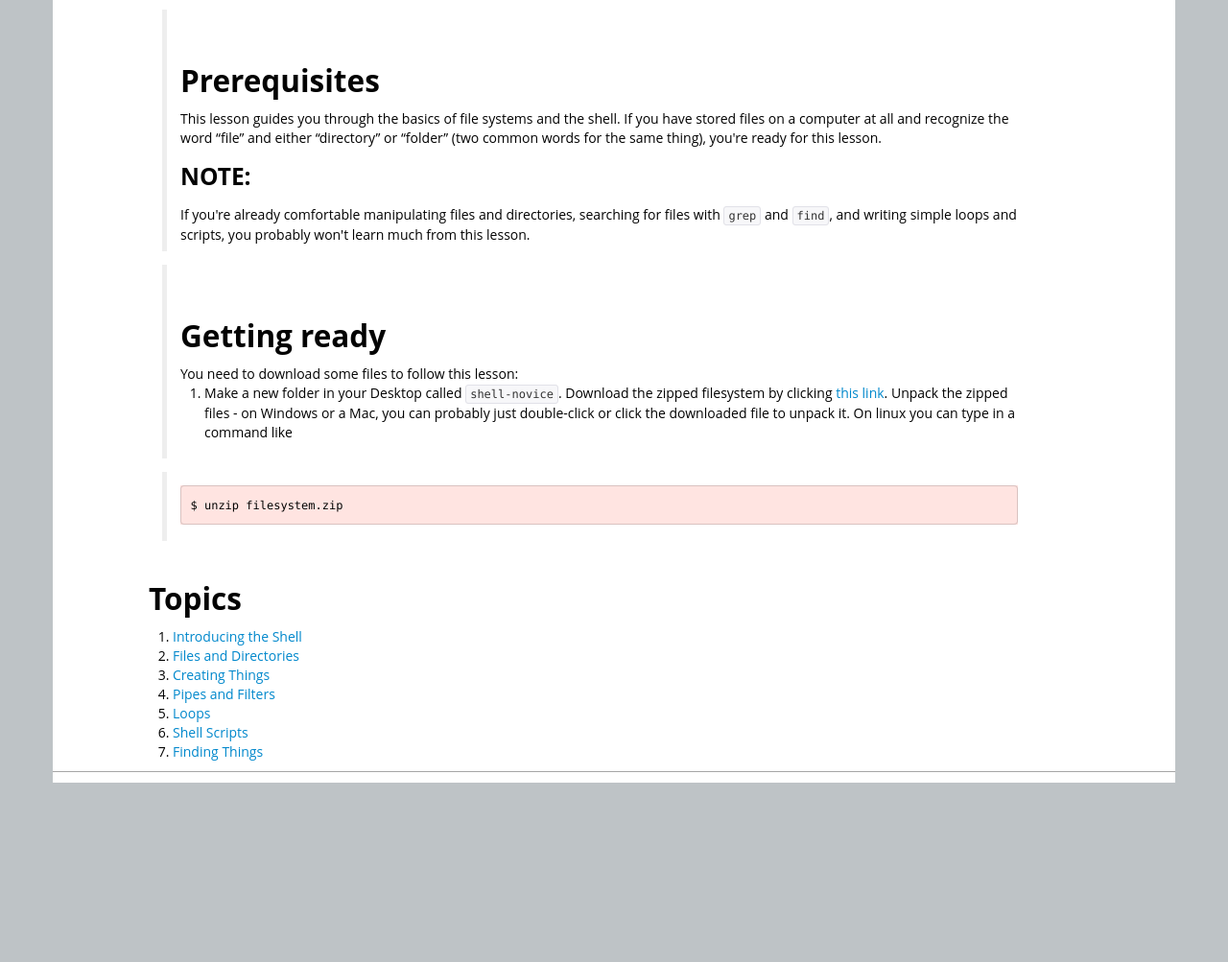
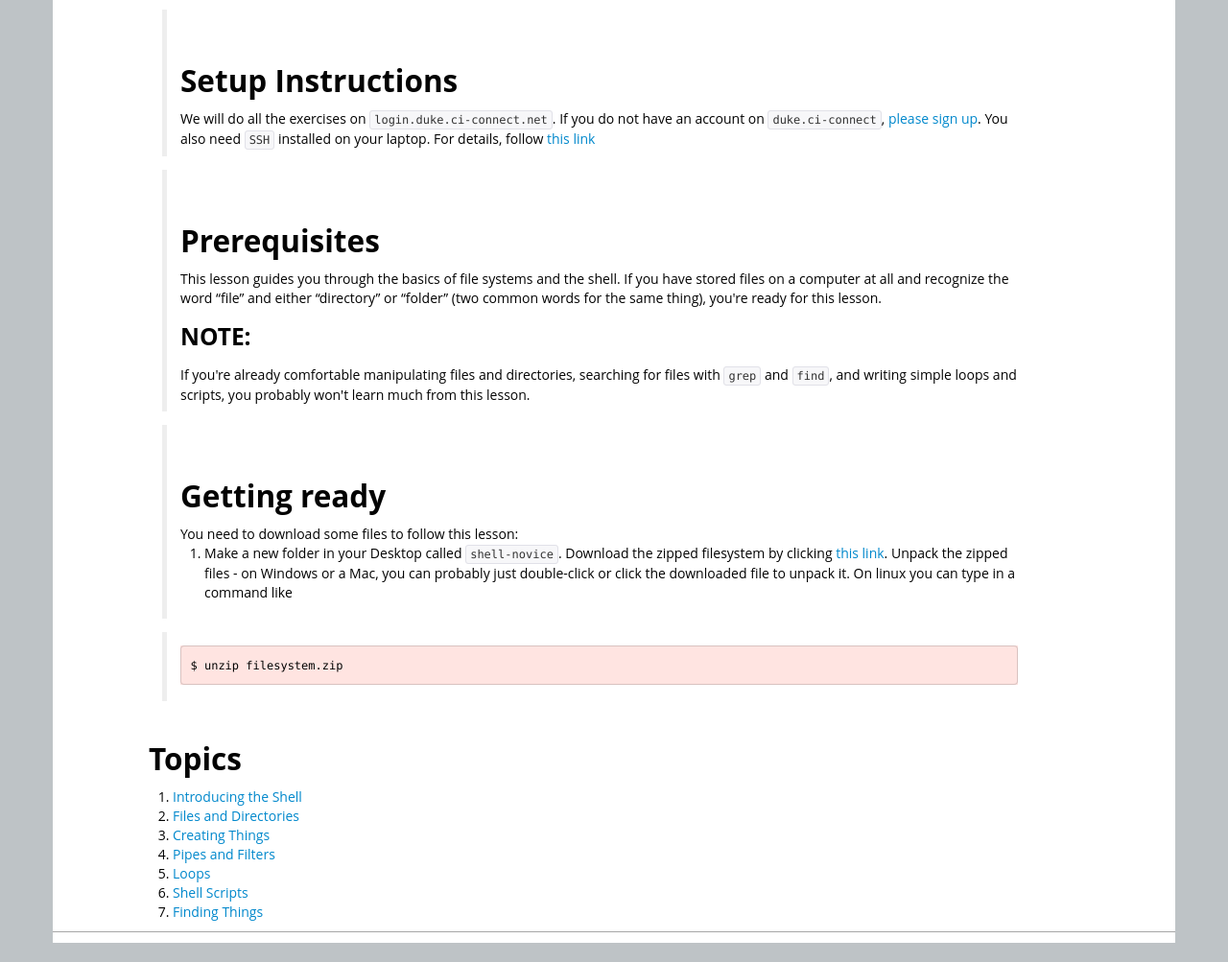
Before and after one commit to SWC-OSG-Workshop/2015-10-27-duke, a Jekyll site: the page built from novice/shell/index.md, in a window 1280 px wide. Shown: the part 367-1370 px from the top of the page at 96% size. Built offline with Jekyll 4.4.1, drawn with Linux system fonts in a browser that asks for light colours; before the commit the page ends 1203 px from its top, so only the background shows below that.

Commit message:
edit setup in index

```diff
--- a/novice/shell/index.md
+++ b/novice/shell/index.md
@@ -13,6 +13,11 @@
 Use of the shell is fundamental to using a wide range of other powerful tools
 and computing resources (including "high-performance computing" supercomputers).
 These lessons will start you on a path towards using these resources effectively.
+
+> ## Setup Instructions
+> We will do all the exercises on `login.duke.ci-connect.net`.  If you do not have an account on
+> `duke.ci-connect`, [please sign up](https://duke.ci-connect.net/signup). You also need
+`SSH` installed on your laptop.  For details, follow [this link](http://swc-osg-workshop.github.io/2015-10-27-duke/setup.html)
 
 > ## Prerequisites
 >
```
